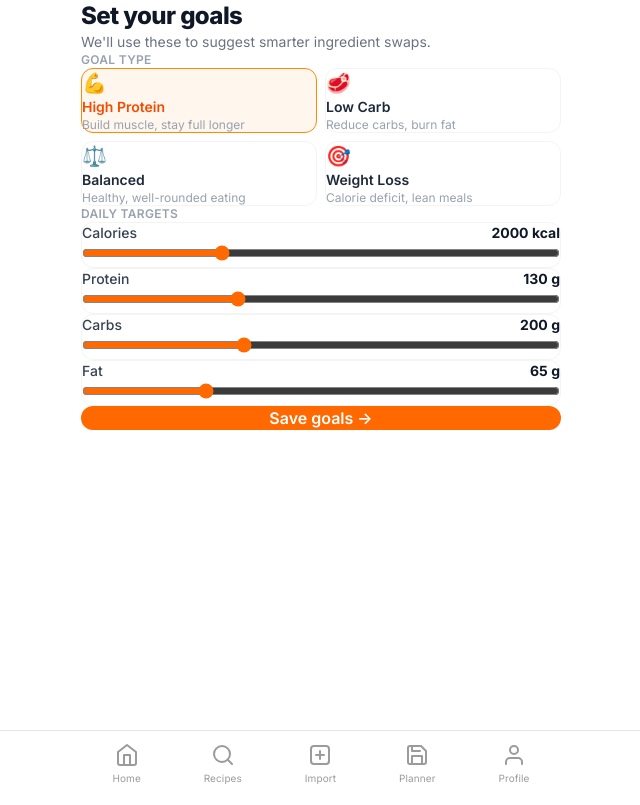
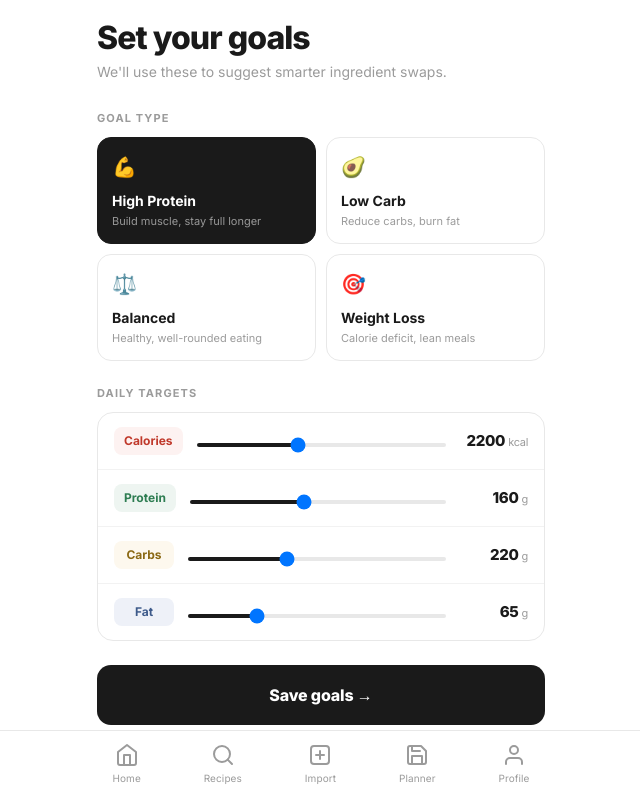
Before and after one commit to mrudulaa/recipetok, a Next.js app: page /onboarding in a window 1280 px wide. Shown: the whole page, without its empty margins (319-959 px from the left). Built offline with nearby package versions, Linux system fonts and the light colour scheme; no server answers.

Commit message:
Fix onboarding/goals page - FluxStore clean white aesthetic, black preset cards, black sliders

```diff
--- a/src/app/(app)/onboarding/page.tsx
+++ b/src/app/(app)/onboarding/page.tsx
@@ -1,103 +1,147 @@
 "use client";
-import { useState } from "react";
+import { useState, useEffect } from "react";
 import { createClient } from "@/utils/supabase/client";
 import { useRouter } from "next/navigation";
 
-const GOAL_TYPES = [
-  { value: "high_protein", label: "High Protein", desc: "Build muscle, stay full longer", icon: "💪" },
-  { value: "low_carb", label: "Low Carb", desc: "Reduce carbs, burn fat", icon: "🥩" },
-  { value: "balanced", label: "Balanced", desc: "Healthy, well-rounded eating", icon: "⚖️" },
-  { value: "weight_loss", label: "Weight Loss", desc: "Calorie deficit, lean meals", icon: "🎯" },
+const PRESETS = [
+  { value: "high_protein", label: "High Protein", desc: "Build muscle, stay full longer", icon: "💪", calories: 2200, protein: 160, carbs: 220, fat: 65 },
+  { value: "low_carb", label: "Low Carb", desc: "Reduce carbs, burn fat", icon: "🥑", calories: 1800, protein: 140, carbs: 80, fat: 90 },
+  { value: "balanced", label: "Balanced", desc: "Healthy, well-rounded eating", icon: "⚖️", calories: 2000, protein: 100, carbs: 250, fat: 65 },
+  { value: "weight_loss", label: "Weight Loss", desc: "Calorie deficit, lean meals", icon: "🎯", calories: 1500, protein: 120, carbs: 150, fat: 50 },
 ];
 
 export default function OnboardingPage() {
-  const [goalType, setGoalType] = useState("high_protein");
-  const [calories, setCalories] = useState(2000);
-  const [protein, setProtein] = useState(130);
-  const [carbs, setCarbs] = useState(200);
+  const [selected, setSelected] = useState("high_protein");
+  const [calories, setCalories] = useState(2200);
+  const [protein, setProtein] = useState(160);
+  const [carbs, setCarbs] = useState(220);
   const [fat, setFat] = useState(65);
   const [saving, setSaving] = useState(false);
   const router = useRouter();
   const supabase = createClient();
 
-  const handleSave = async () => {
+  useEffect(() => {
+    const p = PRESETS.find((x) => x.value === selected);
+    if (p) { setCalories(p.calories); setProtein(p.protein); setCarbs(p.carbs); setFat(p.fat); }
+  }, [selected]);
+
+  const save = async () => {
     setSaving(true);
     const { data: { user } } = await supabase.auth.getUser();
-    if (!user) return;
+    if (!user) { router.push("/login"); return; }
     await supabase.from("user_goals").upsert({
-      user_id: user.id,
-      goal_type: goalType,
-      daily_calories: calories,
-      daily_protein: protein,
-      daily_carbs: carbs,
-      daily_fat: fat,
+      user_id: user.id, goal_type: selected,
+      daily_calories: calories, daily_protein: protein, daily_carbs: carbs, daily_fat: fat,
     }, { onConflict: "user_id" });
-    router.push("/import");
+    setSaving(false);
+    router.push("/home");
   };
 
+  const fields = [
+    { label: "Calories", value: calories, set: setCalories, unit: "kcal", color: "#C0392B", bg: "#FDF2F1", min: 1000, max: 4000, step: 50 },
+    { label: "Protein", value: protein, set: setProtein, unit: "g", color: "#2E7D52", bg: "#EEF5F1", min: 50, max: 300, step: 5 },
+    { label: "Carbs", value: carbs, set: setCarbs, unit: "g", color: "#8B6914", bg: "#FDF8EE", min: 50, max: 500, step: 5 },
+    { label: "Fat", value: fat, set: setFat, unit: "g", color: "#3D5A8A", bg: "#EEF1F8", min: 20, max: 200, step: 5 },
+  ];
+
   return (
-    <div className="px-5 pt-12 pb-8">
-      <h1 className="text-2xl font-extrabold text-gray-900 tracking-tight mb-1">Set your goals</h1>
-      <p className="text-gray-500 text-sm mb-8">We'll use these to suggest smarter ingredient swaps.</p>
+    <div style={{ minHeight: "100vh", background: "#ffffff", paddingBottom: "calc(80px + env(safe-area-inset-bottom, 0px))" }}>
+      <div style={{ maxWidth: "480px", margin: "0 auto", padding: "0 16px" }}>
+
+        <div style={{ paddingTop: "20px", paddingBottom: "8px" }}>
+          <h1 style={{ fontSize: "32px", fontWeight: 800, letterSpacing: "-0.03em", color: "#1A1A1A", lineHeight: 1.1, marginBottom: "6px" }}>
+            Set your goals
+          </h1>
+          <p style={{ fontSize: "14px", color: "#9B9B9B" }}>
+            We&apos;ll use these to suggest smarter ingredient swaps.
+          </p>
+        </div>
 
         {/* Goal type */}
-      <div className="mb-6">
-        <label className="text-xs font-semibold text-gray-400 uppercase tracking-wide mb-3 block">Goal type</label>
-        <div className="grid grid-cols-2 gap-2">
-          {GOAL_TYPES.map((g) => (
-            <button
-              key={g.value}
-              onClick={() => setGoalType(g.value)}
-              className={`p-3 rounded-xl border text-left transition-all ${
-                goalType === g.value
-                  ? "border-orange-400 bg-orange-50"
-                  : "border-gray-100 bg-white"
-              }`}
-            >
-              <span className="text-xl block mb-1">{g.icon}</span>
-              <p className={`text-sm font-semibold ${goalType === g.value ? "text-orange-600" : "text-gray-800"}`}>{g.label}</p>
-              <p className="text-xs text-gray-400 mt-0.5 leading-tight">{g.desc}</p>
+        <div style={{ marginTop: "20px" }}>
+          <p style={{ fontSize: "11px", fontWeight: 700, color: "#9B9B9B", textTransform: "uppercase", letterSpacing: "0.1em", marginBottom: "10px" }}>
+            Goal Type
+          </p>
+          <div style={{ display: "grid", gridTemplateColumns: "1fr 1fr", gap: "10px" }}>
+            {PRESETS.map((p) => {
+              const active = selected === p.value;
+              return (
+                <button key={p.value} onClick={() => setSelected(p.value)} style={{
+                  background: active ? "#1A1A1A" : "white",
+                  border: `1.5px solid ${active ? "#1A1A1A" : "#E8E8E8"}`,
+                  borderRadius: "14px", padding: "14px",
+                  cursor: "pointer", textAlign: "left", fontFamily: "Inter, sans-serif",
+                  transition: "all 0.15s ease",
+                }}>
+                  <span style={{ fontSize: "20px", display: "block", marginBottom: "8px" }}>{p.icon}</span>
+                  <p style={{ fontSize: "14px", fontWeight: 700, color: active ? "white" : "#1A1A1A", marginBottom: "3px" }}>{p.label}</p>
+                  <p style={{ fontSize: "11px", color: active ? "rgba(255,255,255,0.55)" : "#9B9B9B", lineHeight: 1.4 }}>{p.desc}</p>
                 </button>
-          ))}
+              );
+            })}
           </div>
         </div>
 
         {/* Daily targets */}
-      <div className="mb-8">
-        <label className="text-xs font-semibold text-gray-400 uppercase tracking-wide mb-3 block">Daily targets</label>
-        <div className="space-y-3">
-          {[
-            { label: "Calories", value: calories, set: setCalories, min: 1200, max: 4000, step: 50, unit: "kcal", color: "orange" },
-            { label: "Protein", value: protein, set: setProtein, min: 50, max: 300, step: 5, unit: "g", color: "green" },
-            { label: "Carbs", value: carbs, set: setCarbs, min: 50, max: 500, step: 5, unit: "g", color: "blue" },
-            { label: "Fat", value: fat, set: setFat, min: 20, max: 200, step: 5, unit: "g", color: "yellow" },
-          ].map((field) => (
-            <div key={field.label} className="bg-white rounded-xl border border-gray-100 px-4 py-3">
-              <div className="flex items-center justify-between mb-2">
-                <span className="text-sm font-medium text-gray-700">{field.label}</span>
-                <span className="text-sm font-bold text-gray-900">{field.value} {field.unit}</span>
+        <div style={{ marginTop: "24px" }}>
+          <p style={{ fontSize: "11px", fontWeight: 700, color: "#9B9B9B", textTransform: "uppercase", letterSpacing: "0.1em", marginBottom: "10px" }}>
+            Daily Targets
+          </p>
+          <div style={{ background: "white", border: "1px solid #E8E8E8", borderRadius: "16px", overflow: "hidden" }}>
+            {fields.map((f, idx) => {
+              const pct = ((f.value - f.min) / (f.max - f.min)) * 100;
+              return (
+                <div key={f.label} style={{
+                  display: "flex", alignItems: "center", gap: "14px",
+                  padding: "14px 16px",
+                  borderTop: idx > 0 ? "1px solid #F2F2F2" : "none",
+                }}>
+                  <div style={{ background: f.bg, borderRadius: "8px", padding: "5px 10px", minWidth: "60px", textAlign: "center", flexShrink: 0 }}>
+                    <p style={{ fontSize: "12px", fontWeight: 700, color: f.color, fontFamily: "Inter, sans-serif" }}>{f.label}</p>
                   </div>
+                  <div style={{ flex: 1 }}>
                     <input
                       type="range"
-                min={field.min}
-                max={field.max}
-                step={field.step}
-                value={field.value}
-                onChange={(e) => field.set(Number(e.target.value))}
-                className="w-full accent-orange-500"
+                      min={f.min} max={f.max} step={f.step}
+                      value={f.value}
+                      onChange={(e) => f.set(parseInt(e.target.value))}
+                      style={{
+                        width: "100%", height: "4px", borderRadius: "2px",
+                        appearance: "none", WebkitAppearance: "none", outline: "none",
+                        background: `linear-gradient(to right, #1A1A1A 0%, #1A1A1A ${pct}%, #E8E8E8 ${pct}%, #E8E8E8 100%)`,
+                        cursor: "pointer",
+                      }}
                     />
                   </div>
-          ))}
+                  <div style={{ minWidth: "68px", textAlign: "right", flexShrink: 0 }}>
+                    <p style={{ fontSize: "15px", fontWeight: 800, color: "#1A1A1A", letterSpacing: "-0.02em", fontFamily: "Inter, sans-serif" }}>
+                      {f.value} <span style={{ fontSize: "11px", fontWeight: 400, color: "#9B9B9B" }}>{f.unit}</span>
+                    </p>
+                  </div>
+                </div>
+              );
+            })}
           </div>
         </div>
 
+        {/* Save */}
+        <div style={{ marginTop: "24px" }}>
           <button
-        onClick={handleSave}
+            onClick={save}
             disabled={saving}
-        className="w-full bg-orange-500 hover:bg-orange-600 text-white font-semibold py-4 rounded-xl text-base transition-all disabled:opacity-60 active:scale-[0.98]"
+            style={{
+              width: "100%", background: "#1A1A1A", color: "white",
+              fontWeight: 800, fontSize: "16px", padding: "18px 24px",
+              borderRadius: "14px", border: "none", cursor: saving ? "not-allowed" : "pointer",
+              fontFamily: "Inter, sans-serif", letterSpacing: "-0.01em",
+              opacity: saving ? 0.6 : 1, transition: "opacity 0.15s ease",
+            }}
           >
             {saving ? "Saving..." : "Save goals →"}
           </button>
         </div>
+
+      </div>
+    </div>
   );
 }
```
Lines whose indentation alone changed are shown as unchanged.
